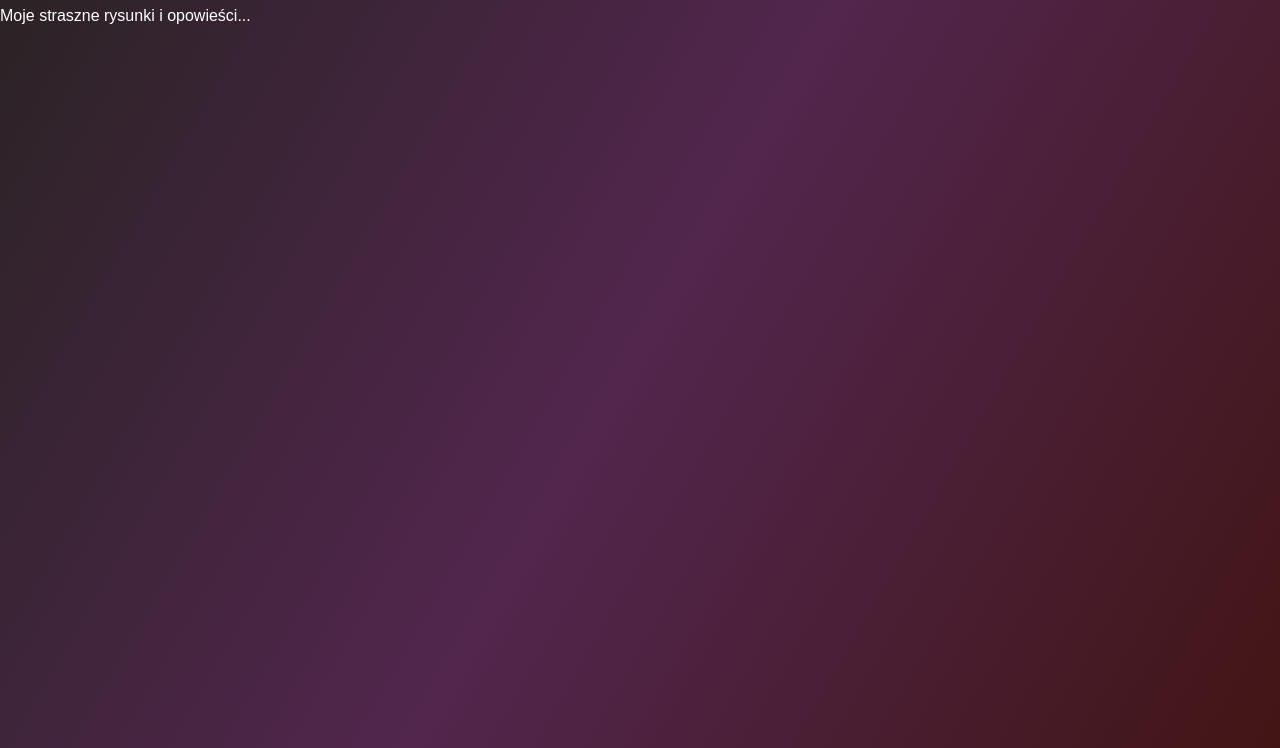
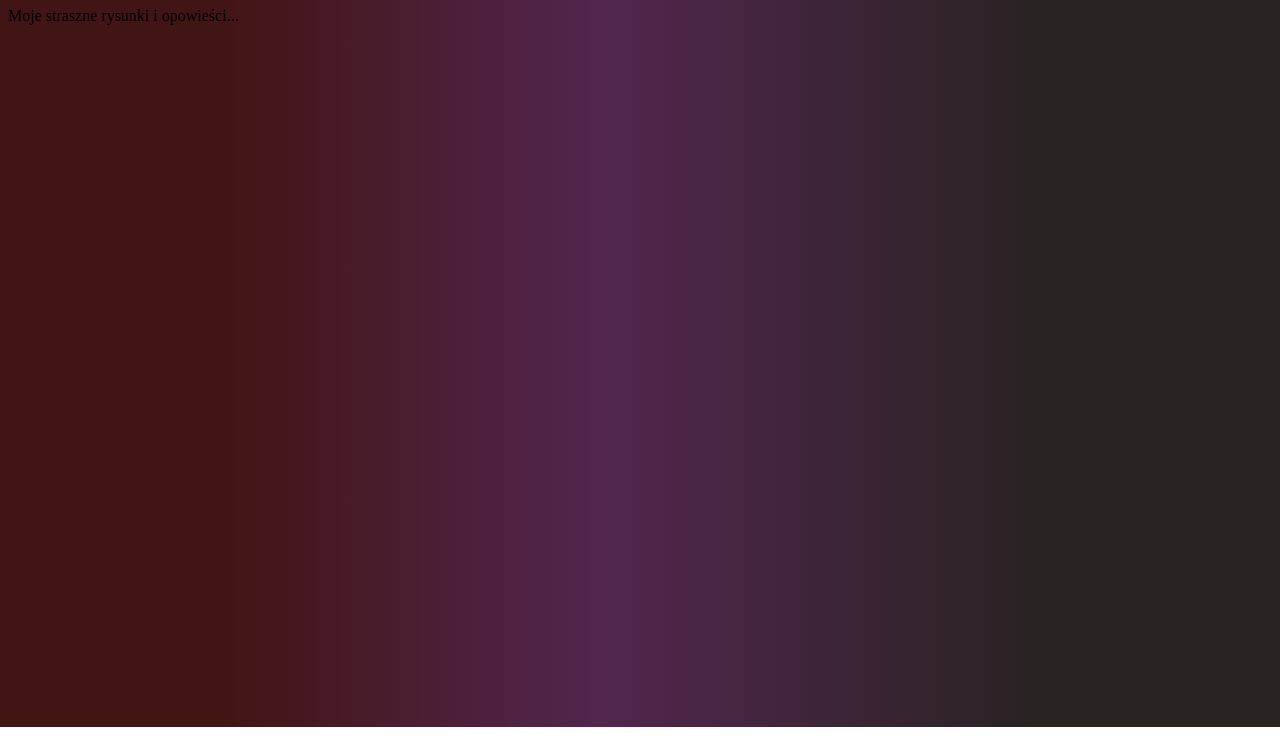
Before and after one commit to snopek312/HorrorCreations, a plain HTML site: page index.html in a window 1280 px wide. Shown: the part 73-821 px from the top of the page. After the commit the page ends 800 px from the top, so only its background shows below. Drawn offline with Linux system fonts and the light colour scheme.

Commit message:
Update style.css

```diff
--- a/style.css
+++ b/style.css
@@ -1,13 +1,5 @@
 body {
-  margin: 0;
-  min-height: 100vh;
-  font-family: Arial, sans-serif;
-  color: white;
-
-  background: linear-gradient(
-    300deg,
-    #421515 0%,
-    #52264E 50%,
-    #292323 100%
+ background: #421515;
+ background: linear-gradient(90deg, rgba(66, 21, 21, 1) 18%, rgba(82, 38, 78, 1) 47%, rgba(41, 35, 35, 1) 81%);
   );
 }
```
